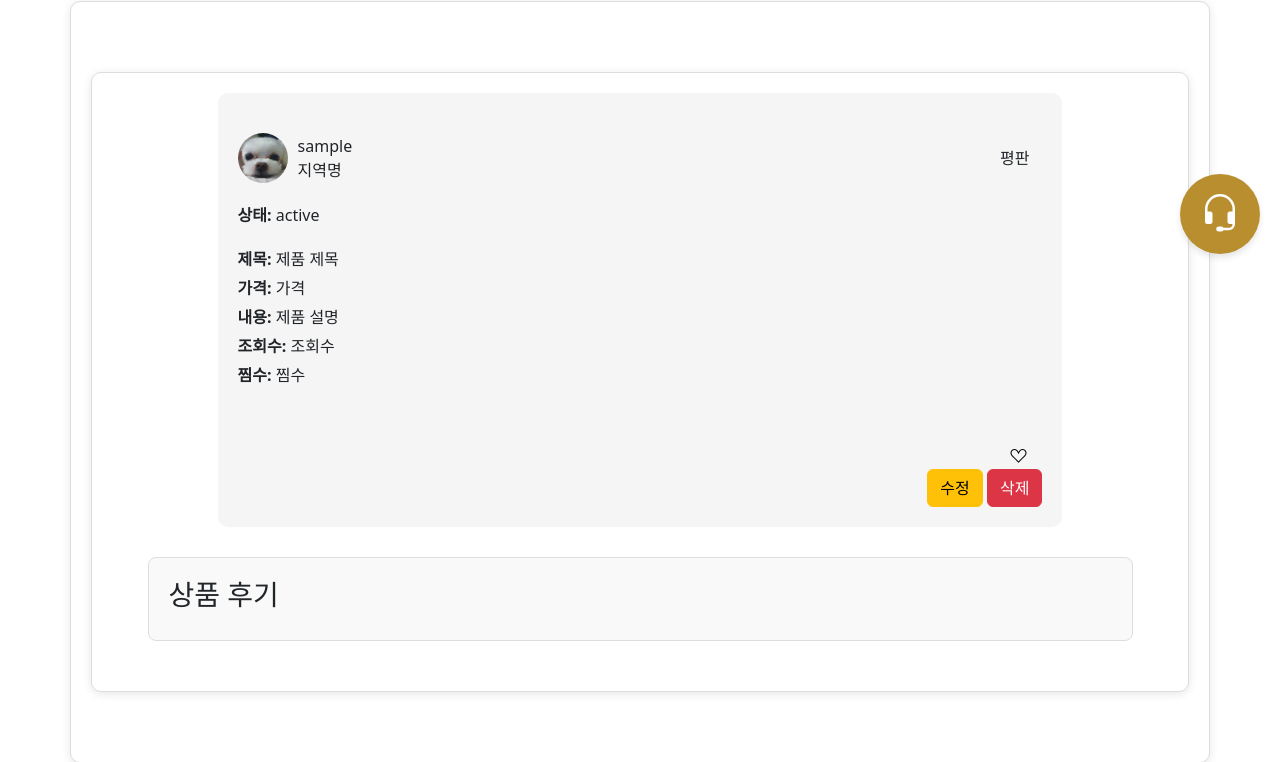
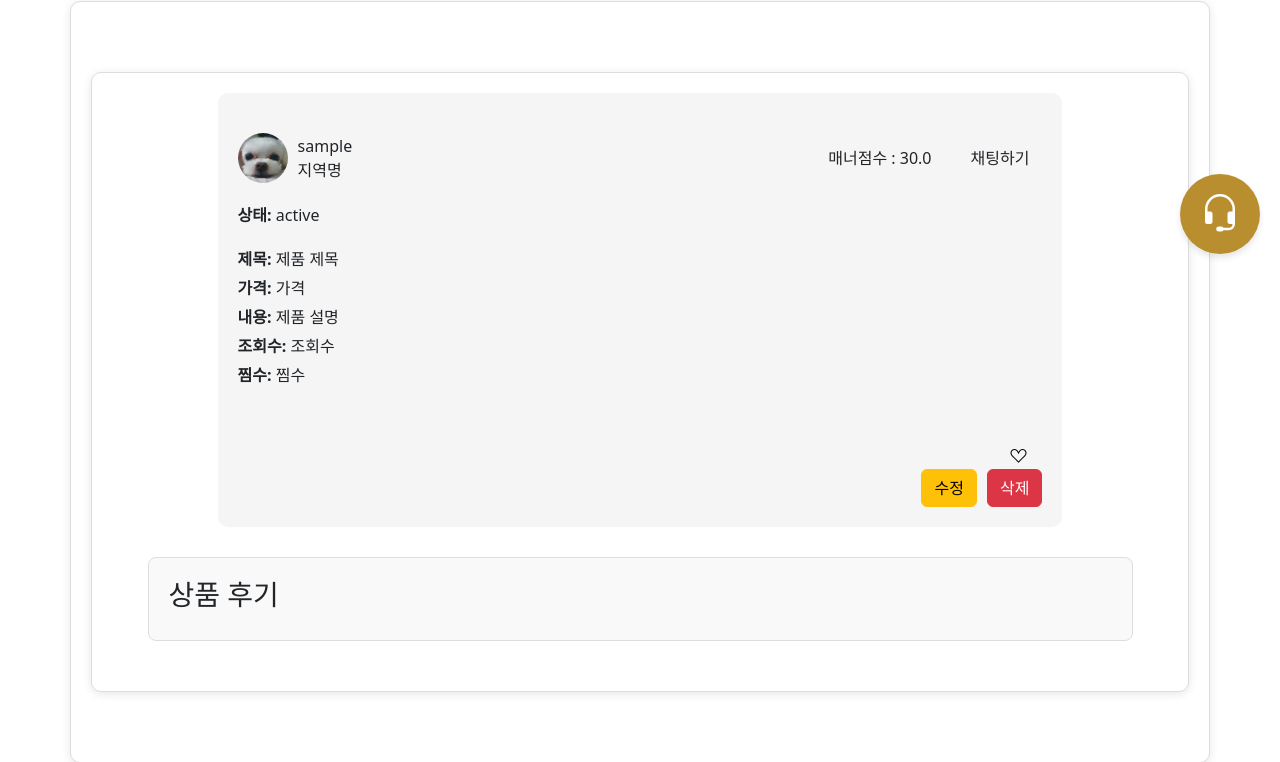
Before and after one commit to Limsunoh/Project_SANA_I, a Django app: template products/templates/product_detail.html in a window 1280 px wide. Shown: the part 526-1288 px from the top of the page. Run offline with Django 4.2, Linux system fonts and the light colour scheme; the template is opened without the code that fills it: most values are stand-ins (such as "Sample title", 1, 10 or a date in 2020).

Commit message:
제품 상세 평판 매너점수변경

```diff
--- a/products/serializers.py
+++ b/products/serializers.py
@@ -109,6 +109,7 @@
     images = ImageSerializer(many=True, read_only=True)
     hashtag = HashtagSerializer(many=True, source="tags", required=False)
     author = serializers.StringRelatedField()
+    author_total_score = serializers.SerializerMethodField()
     author_profile_image_url = serializers.SerializerMethodField()
     mainaddress = serializers.CharField(
         source="author.mainaddress", read_only=True
@@ -124,6 +125,7 @@
             "title",
             "content",
             "author",
+            "author_total_score",
             "author_profile_image_url",
             "mainaddress",
             "price",
@@ -139,6 +141,10 @@
     def get_likes_count(self, obj):
         # [좋아요 수 반환] 상품의 좋아요 수 반환
         return obj.likes.count()
+
+    def get_author_total_score(self, obj):
+        # [작성자의 total_score를 반환]
+        return obj.author.total_score
 
     def get_author_profile_image_url(self, obj):
         # [작성자 프로필 이미지 URL 반환] 작성자의 프로필 이미지 URL 반환
--- a/products/templates/product_detail.html
+++ b/products/templates/product_detail.html
@@ -28,10 +28,11 @@
                     <p id="product-location">지역명</p>
                 </div>
 
-                <div class="product-actions">
-                    <button class="btn">평판</button>
-                    <button class="btn" id="chat-button" style="display: none;">채팅하기</button> <!-- 기본적으로 숨김 처리 -->
+                <div class="product-actions d-flex align-items-center">
+                    <p class="me-3">매너점수 : <span id="manner_score">30.0</span></p>
+                    <button class="btn" id="chat-button">채팅하기</button>
                 </div>
+
             </div>
 
             <!-- 제품 상태 -->
--- a/static/css/product_detail.css
+++ b/static/css/product_detail.css
@@ -65,7 +65,17 @@
 }
 
 .product-actions {
+    display: flex;
+    align-items: center; /* 수직 가운데 정렬 */
     margin-left: auto;  /* 평판 및 채팅하기 버튼을 오른쪽으로 정렬 */
+}
+
+.product-actions p {
+    margin: 0;
+}
+
+.product-actions button {
+    margin-left: 10px; /* 버튼과 매너점수 사이 간격 */
 }
 
 .product-status,
--- a/static/js/product_detail.js
+++ b/static/js/product_detail.js
@@ -44,6 +44,9 @@
             document.getElementById('product-hits').textContent = `${data.hits}`;
             document.getElementById('product-likes').textContent = `${data.likes_count}`;
             document.getElementById('product-description').textContent = data.content;
+            document.getElementById('manner_score').textContent = data.author_total_score
+                ? data.author_total_score.toFixed(1)  // 소수점 첫째 자리까지 표시
+                : "0.0";  // 매너점수가 없는 경우 기본값으로 0.0 표시
 
             const imageGallery = document.getElementById('image-gallery');
             data.images.forEach(image => {
```
